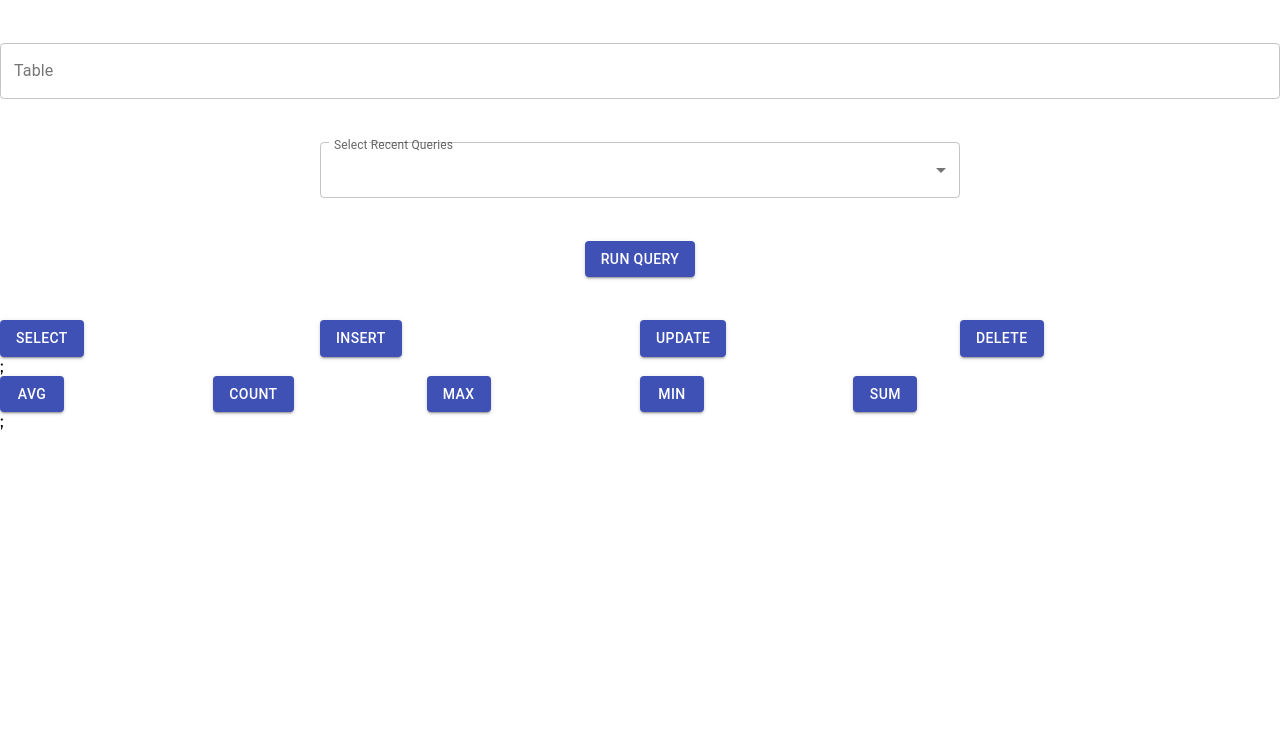
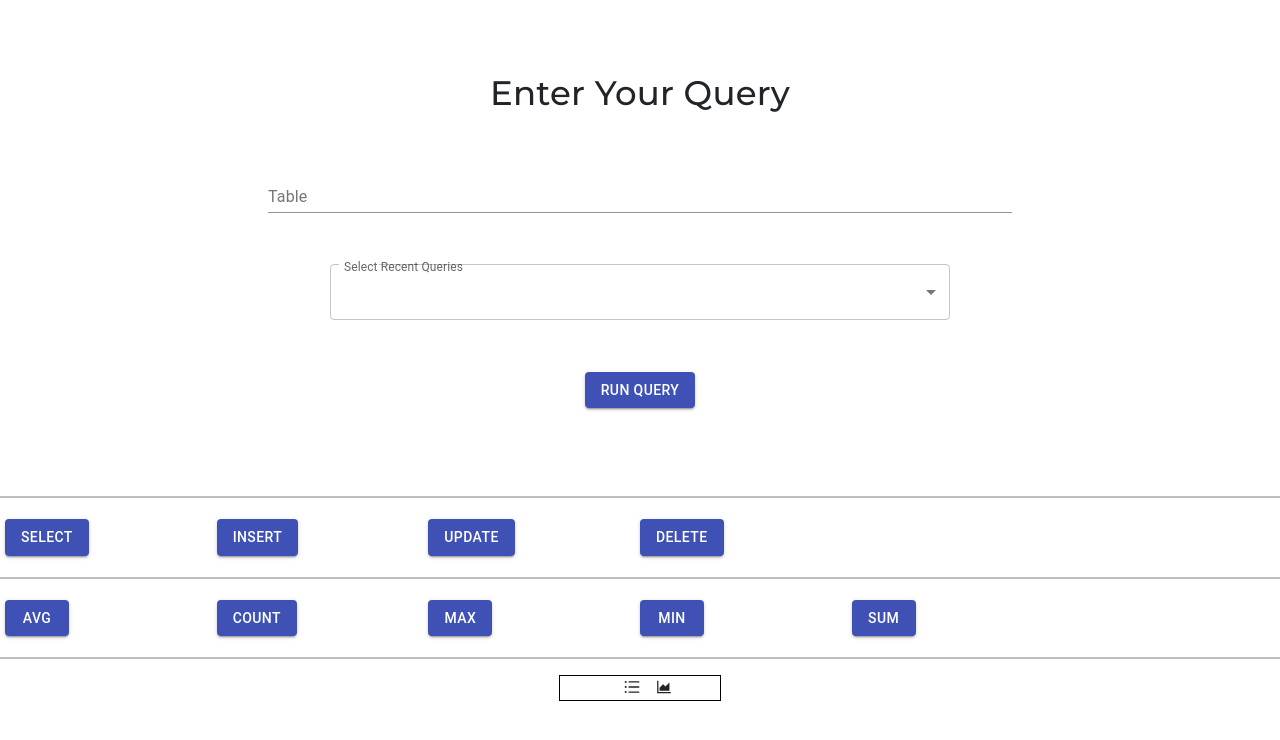
Before and after one commit to prashantbharati/atlanfront, a React (Create React App) app: page / in a window 1280 px wide. Shown: the top 740 px of the page. Built offline with nearby package versions, Linux system fonts and the light colour scheme.

Commit message:
styles fixed

```diff
--- a/public/index.html
+++ b/public/index.html
@@ -15,6 +15,12 @@
       user's mobile device or desktop. See https://developers.google.com/web/fundamentals/web-app-manifest/
     -->
     <link rel="manifest" href="%PUBLIC_URL%/manifest.json" />
+    <link
+      href="https://cdn.jsdelivr.net/npm/bootstrap@5.1.3/dist/css/bootstrap.min.css"
+      rel="stylesheet"
+      integrity="sha384-1BmE4kWBq78iYhFldvKuhfTAU6auU8tT94WrHftjDbrCEXSU1oBoqyl2QvZ6jIW3"
+      crossorigin="anonymous"
+    />
     <!--
       Notice the use of %PUBLIC_URL% in the tags above.
       It will be replaced with the URL of the `public` folder during the build.
--- a/src/App.js
+++ b/src/App.js
@@ -6,7 +6,7 @@ import cities2 from "./details/citydetails2";
 import cities3 from "./details/citydetails3";
 import BasicTable from "./Table";
 import Analatics from "./components/Analatics/Analatics";
-
+import { UnorderedListOutlined, AreaChartOutlined } from "@ant-design/icons";
 import Dropdown from "./components/dropdown/dropdown";
 import "./index.css";
 function App() {
@@ -16,11 +16,46 @@ function App() {
   return (
     <>
       <Dropdown ts={ts} setts={setts} />
-      <App1 />;
-      <App2 />;
+      <App1 />
+      <App2 />
+      <div
+        style={{
+          display: "flex",
+          justifyContent: "center",
+          alignItems: "center",
+        }}
+      >
+        <div
+          style={{
+            border: "1px solid black",
+            display: "flex",
+            justifyContent: "center",
+            alignItems: "center",
+          }}
+        >
+          <div className="view-switch mx-5">
+            <UnorderedListOutlined
+              className={`mx-3 ${
+                viewType === "table" ? "active-icon" : "inactive-icon"
+              } `}
+              onClick={() => setViewType("table")}
+              size={30}
+            />
+            <AreaChartOutlined
+              className={`${
+                viewType === "analytics" ? "active-icon" : "inactive-icon"
+              } `}
+              onClick={() => setViewType("analytics")}
+              size={30}
+            />
+          </div>
+        </div>
+      </div>
+      {ts !== 0 && (
         <div style={{ height: "70vh", overflow: "scroll" }}>
           {viewType === "table" ? (
             <BasicTable
+              elevation={6}
               ts={ts}
               setts={setts}
               data1={
@@ -34,13 +69,10 @@ function App() {
               }
             />
           ) : (
-          <Analatics
-            view={viewType}
-            setViewType={setViewType}
-            transactions={cities}
-          />
+            <Analatics elevation={6} transactions={cities} />
           )}
         </div>
+      )}
     </>
   );
 }
--- a/src/components/Analatics/Analatics.js
+++ b/src/components/Analatics/Analatics.js
@@ -1,16 +1,12 @@
 import { Button } from "@material-ui/core";
 import React, { useState } from "react";
 import BarChart1 from "./Barchart";
-import { UnorderedListOutlined, AreaChartOutlined } from "@ant-design/icons";
-function Analatics({ viewType, setViewType }, cities) {
+
+function Analatics(cities) {
   const [field, setfield] = useState(0);
 
   return (
     <>
-      <div className="view-switch mx-5">
-        <UnorderedListOutlined onClick={() => setViewType("table")} size={30} />
-        <AreaChartOutlined onClick={() => setViewType("analytics")} size={30} />
-      </div>
       <Button
         variant="contained"
         color="primary"
--- a/src/components/Form1/App.js
+++ b/src/components/Form1/App.js
@@ -6,21 +6,19 @@ import { Grid, Button } from "@material-ui/core";
 import "./index.css";
 const App = () => {
   const [cs, setcs] = useState(0);
+  const [cv, setcv] = useState(0);
 
-  var modal = document.getElementById("myModal");
   const onfinish = (e) => {
-    console.log(modal.style, "style");
-    modal.style.display = "flex";
-
+    setcv(1);
     console.log(cs, "here");
   };
 
   return (
     <>
       {/*first enter input field */}
-
+      <div style={{ padding: "5px" }}>
         <Grid container>
-        <Grid item sm={3}>
+          <Grid item sm={2}>
             <Button
               variant="contained"
               color="primary"
@@ -33,7 +31,7 @@ const App = () => {
               Select
             </Button>
           </Grid>
-        <Grid item sm={3}>
+          <Grid item sm={2}>
             <Button
               variant="contained"
               color="primary"
@@ -45,7 +43,7 @@ const App = () => {
               Insert
             </Button>
           </Grid>
-        <Grid item sm={3}>
+          <Grid item sm={2}>
             <Button
               variant="contained"
               color="primary"
@@ -57,7 +55,7 @@ const App = () => {
               Update
             </Button>
           </Grid>
-        <Grid item sm={3}>
+          <Grid item sm={2}>
             <Button
               variant="contained"
               color="primary"
@@ -70,33 +68,30 @@ const App = () => {
             </Button>
           </Grid>
         </Grid>
+      </div>
 
       <div
         style={{
-          display: "none",
-          flexDirection: "column",
+          display: "flex",
+          width: "100%",
           justifyContent: "center",
           alignItems: "center",
-          height: "100%",
-          width: "100%",
-          position: "fixed",
-          backgroundColor: "rgba(0,0,0,0.4)",
+          zIndex: "1000",
+        }}
+      >
+        <div
+          style={{
+            height: "0",
+            width: "30%",
+            zIndex: "1000",
 
-          zIndex: "1",
+            display: cv === 1 ? "flex" : "none",
           }}
-        id="myModal"
         >
-        <div style={{ width: "30%" }}>
-          {
-            (window.onclick = function (event) {
-              if (event.target === modal) {
-                modal.style.display = "none";
-              }
-            })
-          }
-          <Form modal={modal} cs={cs} />
+          <Form cv={cv} setcv={setcv} cs={cs} />
         </div>
       </div>
+      <hr style={{ border: "1px solid black" }} />
     </>
   );
 };
--- a/src/components/Form1/Form1.js
+++ b/src/components/Form1/Form1.js
@@ -3,7 +3,7 @@ import { TextField, Button, Typography, Paper } from "@material-ui/core";
 
 import useStyles from "./styles";
 
-const Form = ({ modal, cs }) => {
+const Form = ({ cv, setcv, cs }) => {
   console.log(cs, "form");
   const [postData, setPostData] = useState({
     table: "",
@@ -73,7 +73,7 @@ const Form = ({ modal, cs }) => {
   };
 
   const close = () => {
-    modal.style.display = "none";
+    setcv(0);
   };
 
   const handleSubmit = async (e) => {
--- a/src/components/Form2/App.js
+++ b/src/components/Form2/App.js
@@ -4,10 +4,10 @@ import { Grid, Button } from "@material-ui/core";
 import Form2 from "./Form2.js";
 const App = () => {
   const [cs, setcs] = useState(0);
-
+  const [cv, setcv] = useState(0);
   var modal1 = document.getElementById("myModal11");
   const onfinish = (e) => {
-    modal1.style.display = "flex";
+    setcv(1);
 
     console.log(cs, "hereFROM2");
   };
@@ -15,7 +15,7 @@ const App = () => {
   return (
     <>
       {/*first enter input field */}
-
+      <div style={{ padding: "5px" }}>
         <Grid container>
           <Grid item sm={2}>
             <Button
@@ -82,30 +82,18 @@ const App = () => {
 
         <div
           style={{
-          display: "none",
-          flexDirection: "column",
+            display: "flex",
+            width: "100%",
             justifyContent: "center",
             alignItems: "center",
-          height: "100%",
-          width: "100%",
-          position: "fixed",
-          backgroundColor: "rgba(0,0,0,0.4)",
-
-          zIndex: "1",
           }}
-        id="myModal11"
         >
-        <div style={{ width: "30%" }}>
-          {
-            (window.onclick = function (event) {
-              if (event.target === modal1) {
-                modal1.style.display = "none";
-              }
-            })
-          }
-          <Form2 modal1={modal1} cs={cs} />
+          <div style={{ width: "30%", display: cv === 1 ? "flex" : "none" }}>
+            <Form2 cv={cv} setcv={setcv} cs={cs} />
           </div>
         </div>
+      </div>
+      <hr style={{ border: "1px solid black" }} />
     </>
   );
 };
--- a/src/components/Form2/Form2.js
+++ b/src/components/Form2/Form2.js
@@ -3,7 +3,7 @@ import { TextField, Button, Typography, Paper } from "@material-ui/core";
 
 import useStyles from "./styles";
 
-const Form = ({ modal1, cs }) => {
+const Form = ({ cv, setcv, cs }) => {
   console.log(cs, "form");
   const [postData, setPostData] = useState({
     table: "",
@@ -45,7 +45,7 @@ const Form = ({ modal1, cs }) => {
   };
 
   const close = () => {
-    modal1.style.display = "none";
+    setcv(0);
   };
 
   const handleSubmit = async (e) => {
--- a/src/components/dropdown/dropdown.js
+++ b/src/components/dropdown/dropdown.js
@@ -22,22 +22,30 @@ export default function BasicSelect({ ts, setts }) {
   };
 
   return (
+    <>
       <div
         style={{
-        height: "40vh",
+          height: "60vh",
+          padding: "20px",
           display: "flex",
           flexDirection: "column",
           justifyContent: "space-evenly",
           alignItems: "center",
         }}
       >
+        <Typography style={{ fontFamily: "Montserrat" }} variant="h4">
+          Enter Your Query
+        </Typography>
+
+        <div style={{ width: "60%" }}>
           <TextField
             name="table"
-        variant="outlined"
+            fullWidth
+            variant="standard"
             onMouseLeave={handleChange1}
             label="Table"
-        fullWidth
           />
+        </div>
 
         <Box style={{ width: "50%" }}>
           <FormControl fullWidth>
@@ -69,5 +77,7 @@ export default function BasicSelect({ ts, setts }) {
           Run Query
         </Button>
       </div>
+      <hr style={{ border: "1px solid black" }} />
+    </>
   );
 }
--- a/src/index.css
+++ b/src/index.css
@@ -4,3 +4,7 @@ body {
   margin: 0;
   font-family: "Montserrat", sans-serif !important;
 }
+
+.logo {
+  padding: 20px;
+}
```
Lines whose indentation alone changed are shown as unchanged.
